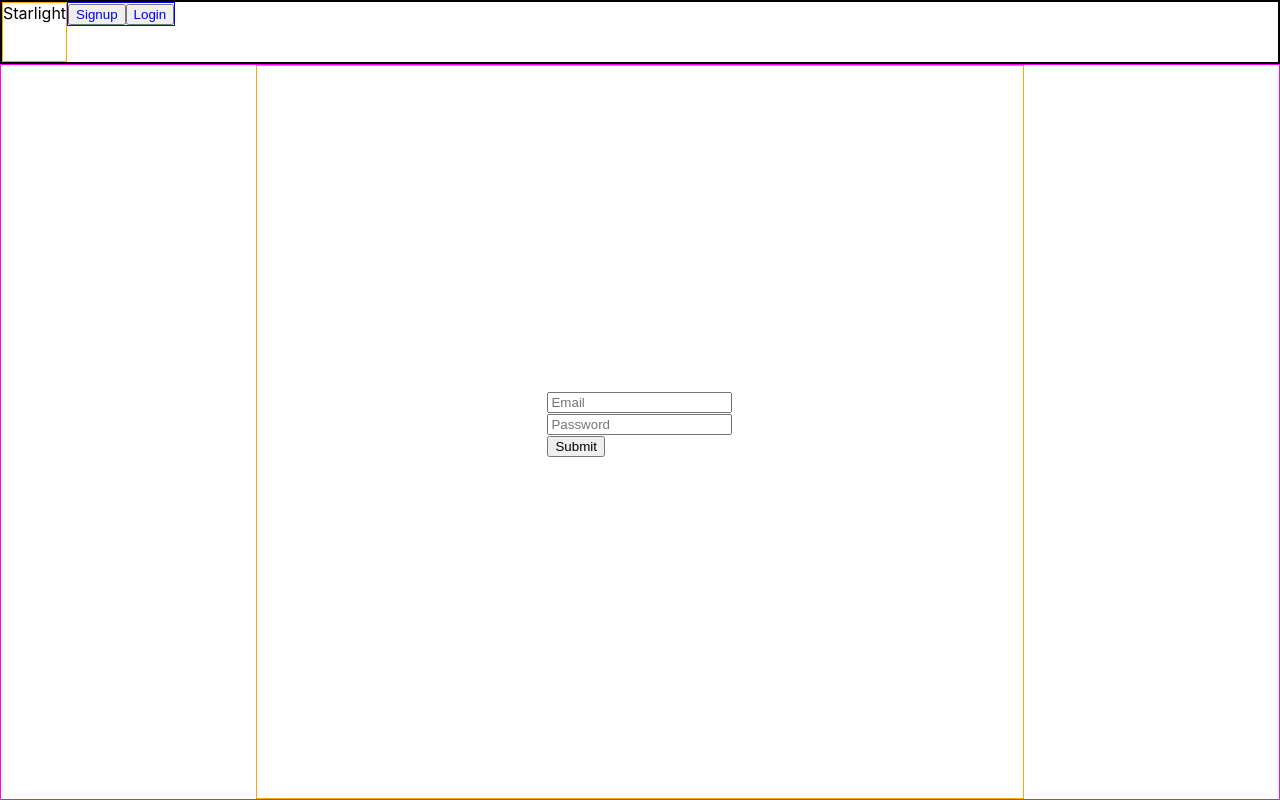
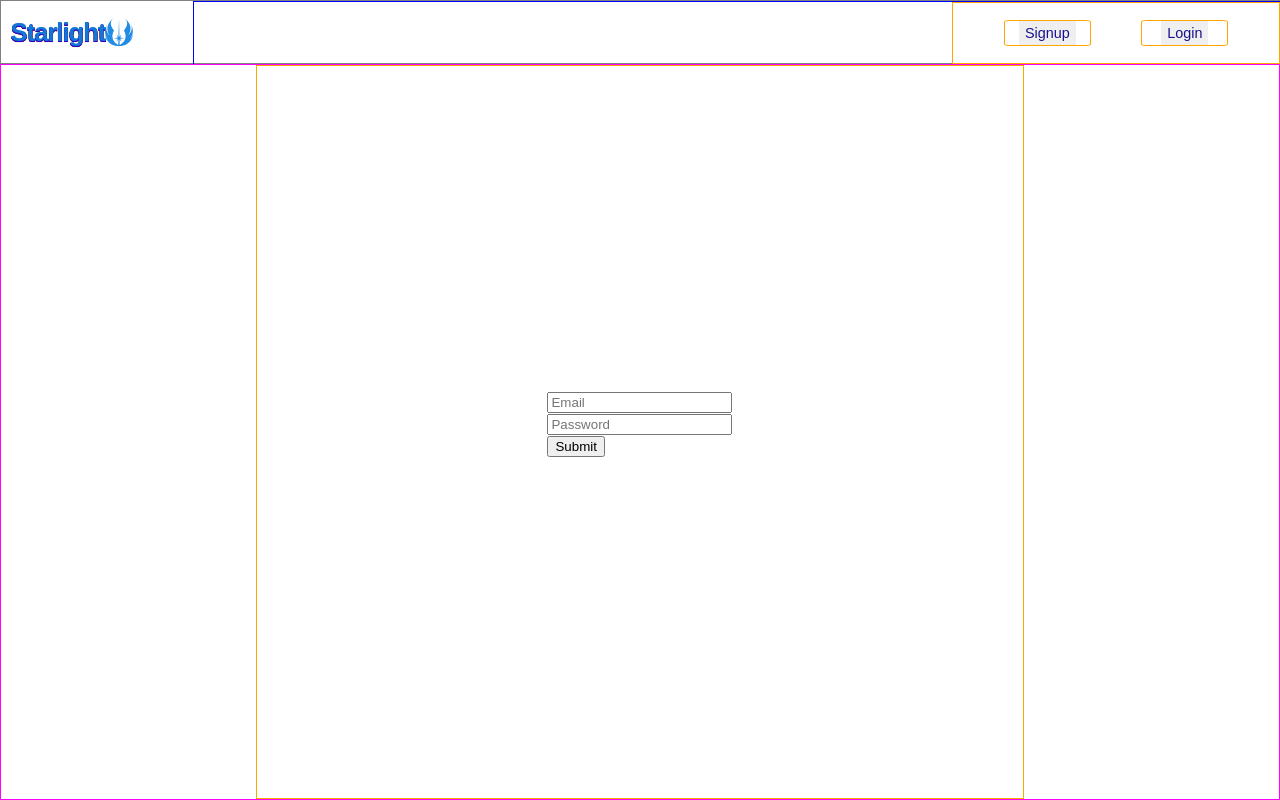
Before and after one commit to 12Starlight/MERN-stack, a React (Create React App) app in the folder frontend/: page /#/login in a window 1280 px wide. Built offline with nearby package versions, Linux system fonts and the light colour scheme.

Commit message:
Properly formated navbar for SignedOut

```diff
--- a/frontend/src/components/nav/navbar.css
+++ b/frontend/src/components/nav/navbar.css
@@ -2,29 +2,97 @@
   position: absolute;
   box-sizing: border-box;
   display: flex;
-  width: 100%;
+  top: 0;
+  right: 0;
+  bottom: 0;
+  left: 0;
   height: 8%;
-  border: 2px solid black;
+  border: .5px solid gray;
 }
 
 .nav-title {
-  border: 1px solid orange;
+  display: flex;
+  align-items: center;
+  width: 15%;
+  /* border: 1px solid orange; */
+}
+
+.nav-title-inner {
+  display: flex;
+  justify-content: start;
+  font-family: Arial, Helvetica, sans-serif;
+  text-align: center;
+  padding-left: 5%;
+  font-size: 1.6em;
+  font-weight: 600;
+  text-shadow:  0 .6px 0 rgb(48, 0, 207),
+                0 .7px 0 rgb(37, 0, 201),
+                0 .8px 0 rgb(196, 85, 0),
+                0 .9px 0 rgb(191, 80, 0),
+                0 1px 0 rgb(186, 75, 0),
+                0 1.1px 1px rgba(0,0,0,.1),
+                0 0 1px rgba(0,0,0,.1),
+                0 .6px .8px rgba(0,0,0,.3),
+                0 .8px 1px rgba(0,0,0,.2),
+                0 1px .6px rgba(0,0,0,.25),
+                0 .6px .6px rgba(0,0,0,.2),
+                0 .7px .7px rgba(0,0,0,.15);
+
+  letter-spacing: -1px;
+  word-spacing: .1px;
+  color: rgb(18, 119, 214);
+  min-width: 45%;
+  /* border: 1px solid red;  */
+}
+
+.nav-title-inner-icon {
+  font-size: 2em;
+  color: rgb(32, 140, 228);
 }
 
 /* Logged In */
 .links-loggedIn {
   text-decoration: none;
   outline: none;
+  border: 1px solid orange;
 }
 
 /* Signed Out */
 .links-signedOut-wrapper {
+  position: absolute;
   display: flex;
+  justify-content: flex-end;
+  /* margin-left: 1000px;  */
+  height: 100%;
+  width: 85%;
   border: 1px solid blue;
 }
 
+.links-signedOut-outer {
+  display: flex;
+  align-items: center;
+  justify-content: space-evenly;
+  width: 30%;
+  border: 1px solid orange;
+}
 
 .links-signedOut {
+  display: flex;
+  justify-content: center;
   text-decoration: none;
+  text-align: center;
+  cursor: pointer;
   outline: none;
+  height: 40%;
+  width: 26%;
+  border-radius: 7%;
+  border: 1px solid orange;
 }
+
+.links-signedOut-inner {
+  font-family: Arial, Helvetica, sans-serif;
+  font-size: .9em;
+  color: rgb(25, 17, 143);
+  outline: none;
+  border: none;
+}
--- a/frontend/src/components/nav/navbar.js
+++ b/frontend/src/components/nav/navbar.js
@@ -1,5 +1,7 @@
 import React from 'react';
 import { Link } from 'react-router-dom';
+import { FontAwesomeIcon } from '@fortawesome/react-fontawesome';
+import { faJediOrder } from '@fortawesome/free-brands-svg-icons'
 import './navbar.css';
 
 
@@ -30,8 +32,8 @@ class NavBar extends React.Component {
       return (
         <div className='links-signedOut-wrapper'>
           <div className='links-signedOut-outer' >
-            <button><Link className='links-signedOut' to={'/signup'} >Signup</Link></button>
-            <button><Link className='links-signedOut' to={'/login'} >Login</Link></button>
+            <Link className='links-signedOut' to={'/signup'} ><button className='links-signedOut-inner' >Signup</button></Link>
+            <Link className='links-signedOut' to={'/login'} ><button className='links-signedOut-inner' >Login</button></Link>
           </div>
         </div>
       );
@@ -42,7 +44,7 @@ class NavBar extends React.Component {
   render() {
     return (
       <div className='nav-outer'>
-        <div className='nav-title'>Starlight</div>
+        <div className='nav-title'><div className='nav-title-inner'>Starlight</div><FontAwesomeIcon className='nav-title-inner-icon' icon={faJediOrder} /></div>
         <div>
           {this.getLinks()}
         </div>
--- a/frontend/src/components/profile/profile.css
+++ b/frontend/src/components/profile/profile.css
@@ -1,5 +1,5 @@
 .outer-profile {
-  margin: 8% 0 0 10%;
+  margin: 10% 0 0 10%;
   width: 100%;
   border: 1px solid blue;
 }
--- a/package.json
+++ b/package.json
@@ -23,6 +23,10 @@
   },
   "homepage": "https://github.com/12Starlight/MERN-stack#readme",
   "dependencies": {
+    "@fortawesome/fontawesome-svg-core": "^1.2.28",
+    "@fortawesome/free-brands-svg-icons": "^5.13.0",
+    "@fortawesome/free-solid-svg-icons": "^5.13.0",
+    "@fortawesome/react-fontawesome": "^0.1.9",
     "bcryptjs": "^2.4.3",
     "body-parser": "^1.19.0",
     "cli": "^1.0.1",
```
Also changed, not shown: 1 other file (tests, documents, lock files or other folders).
